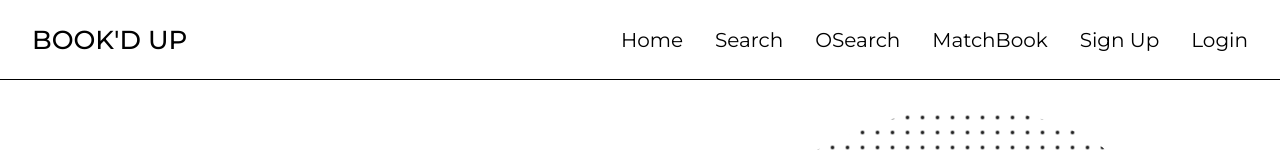
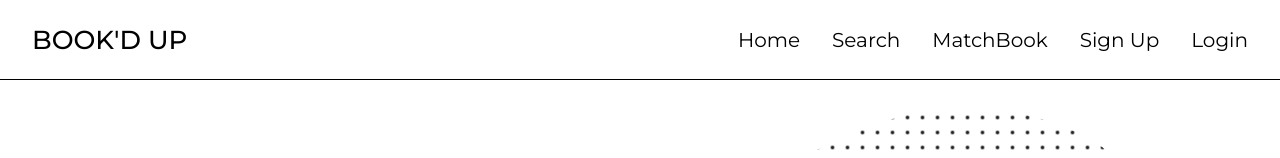
Before and after one commit to salmy101/Bookd-Up-Final, a React (Create React App) app in the folder react-front-end/: page / in a window 1280 px wide. Shown: the top 158 px of the page. Built offline with nearby package versions, Linux system fonts and the light colour scheme; the HTML template or start-up script is replaced by a standard one.

Commit message:
fix small erro on nav

```diff
--- a/react-front-end/src/components/Nav.js
+++ b/react-front-end/src/components/Nav.js
@@ -39,11 +39,6 @@ export default function Nav() {
             </StyledNavLink>
           </li>
           <li>
-            <StyledNavLink to="/osearch" className="nav-item">
-              OSearch
-            </StyledNavLink>
-          </li>
-          <li>
             <StyledNavLink to="/match" className="nav-item">
               MatchBook
             </StyledNavLink>
```
